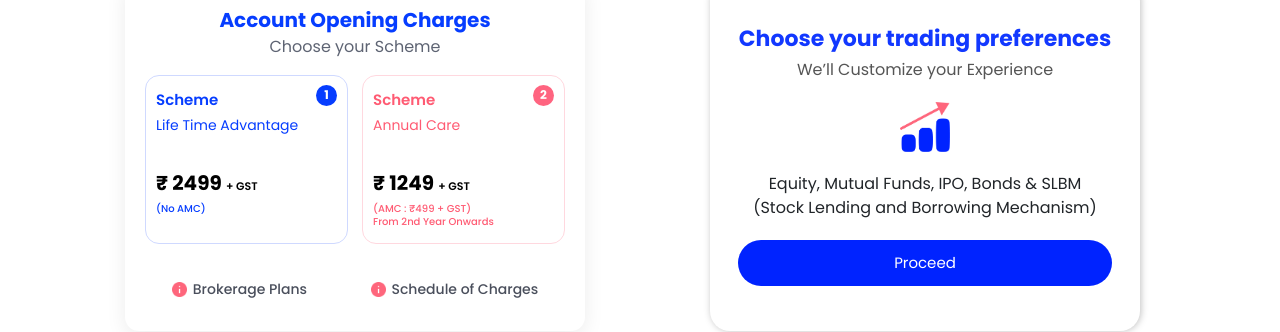
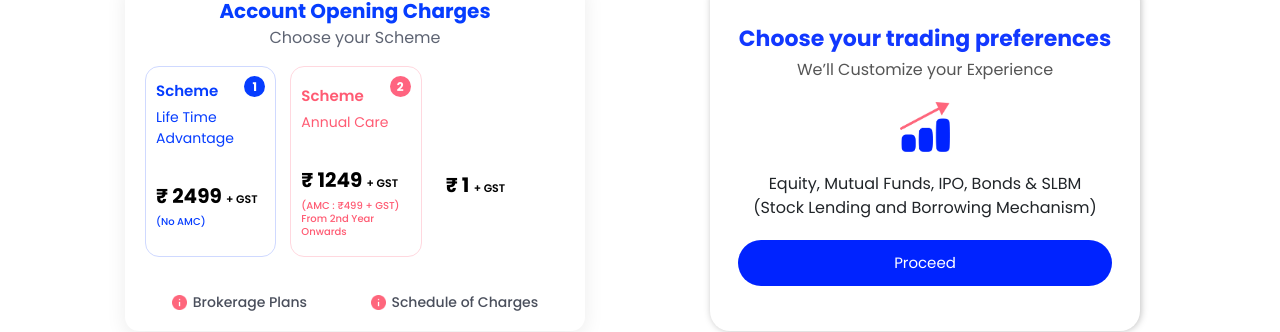
Before and after one commit to prakashvenkatesan-svg/Internal-KYC-Frontend, a React (Create React App) app: page /schemedetail in a window 1280 px wide. Shown: the part 381-713 px from the top of the page. Built offline with nearby package versions, Linux system fonts and the light colour scheme; no server answers.

Commit message:
Add Scheme 3 (1rs) for testing

```diff
--- a/src/Pages/kyc/payment-details/PaymentSummary.js
+++ b/src/Pages/kyc/payment-details/PaymentSummary.js
@@ -11,7 +11,7 @@ const PaymentSummary = () => {
     localStorage.getItem("scheme_selections") || "{}",
   );
 
-  const accountOpeningCharges = savedSchemeSelections.annualCare ? 1249 : 2499;
+  const accountOpeningCharges = savedSchemeSelections.testScheme ? 1 : savedSchemeSelections.annualCare ? 1249 : 2499;
   const taxAmount = (accountOpeningCharges * 18) / 100;
   // const ddpiAmount = ddpi === "Yes" ? 150 : 0;
 
--- a/src/Pages/kyc/scheme-details/Scheme.js
+++ b/src/Pages/kyc/scheme-details/Scheme.js
@@ -29,6 +29,7 @@ const Scheme = () => {
     const schemeSelections = {
       lifeTime: schemeValue === "lifeTime",
       annualCare: schemeValue === "annualCare",
+      testScheme: schemeValue === "testScheme",
     };
 
     localStorage.setItem("selected_scheme", schemeValue);
@@ -55,6 +56,7 @@ const Scheme = () => {
     const schemeSelections = {
       lifeTime: selectedScheme === "lifeTime",
       annualCare: selectedScheme === "annualCare",
+      testScheme: selectedScheme === "testScheme",
     };
 
     try {
@@ -148,6 +150,36 @@ const Scheme = () => {
                 </p>
 
                 {selectedScheme === "annualCare" && (
+                  <span className='scheme-selected-check'>✓</span>
+                )}
+              </button>
+
+              {/* Scheme 3 */}
+              <button
+                type='button'
+                className={`scheme-price-box scheme-three ${
+                  selectedScheme === "testScheme" ? "scheme-active" : ""
+                }`}
+                role='radio'
+                aria-checked={selectedScheme === "testScheme"}
+                onClick={() => handleSchemeSelect("testScheme")}
+              >
+                <span className='scheme-number'>3</span>
+
+                <p className='scheme-label'>Scheme</p>
+<p>Test Scheme</p>
+
+                <h2 className='scheme-price'>
+                  ₹ 1 <span>+ GST</span>
+                </h2>
+
+                <p className='scheme-amc-text'>
+                  (For Testing)
+                  <br />
+                  Will be removed
+                </p>
+
+                {selectedScheme === "testScheme" && (
                   <span className='scheme-selected-check'>✓</span>
                 )}
               </button>
```
